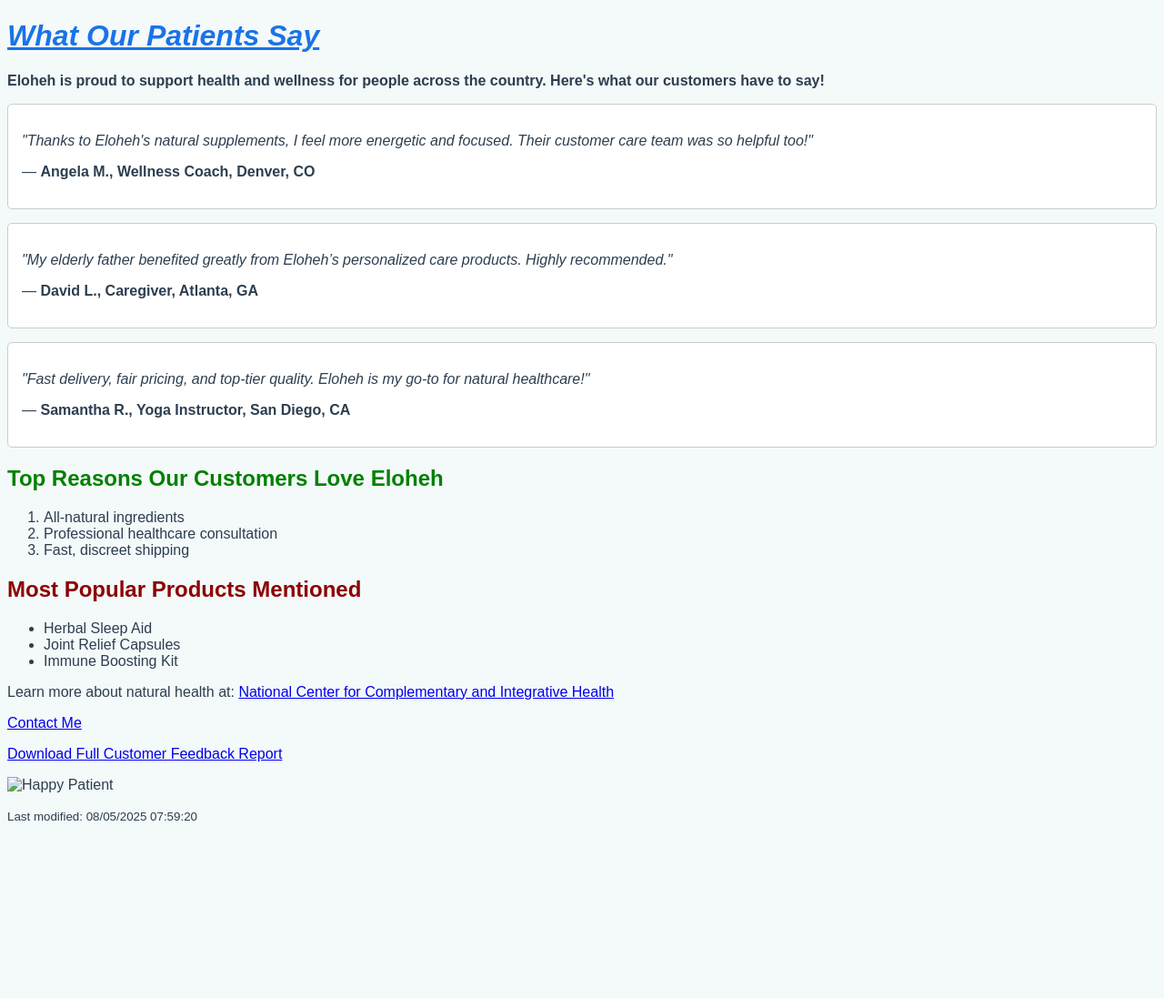
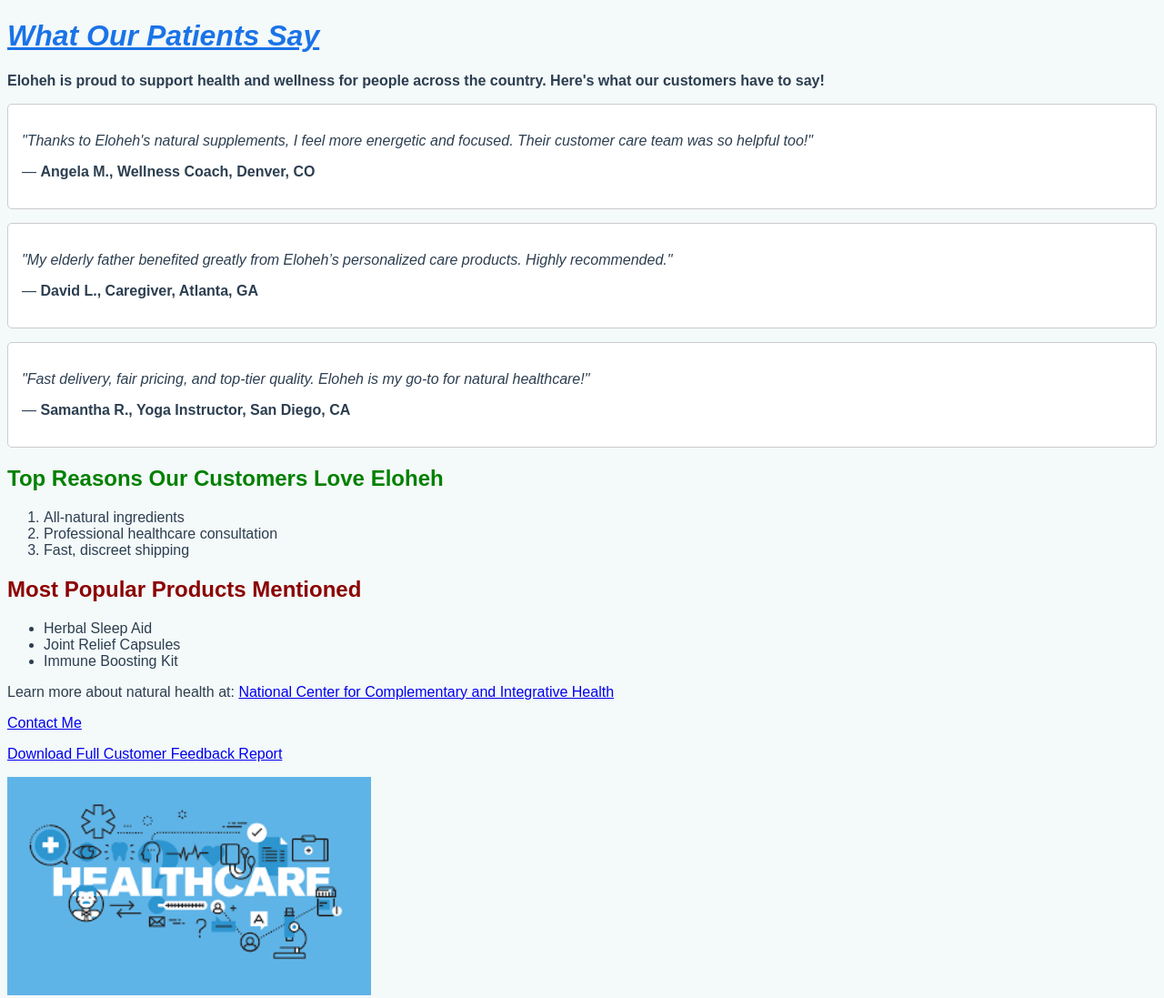
Before and after one commit to AaronZzq1/Team-Project-Zhiqi, a plain HTML site: page index.html in a window 1280 px wide. Shown: the top 1097 px of the page at 91% size. Before the commit the page ends 922 px from the top, so only its background shows below. Drawn offline with Linux system fonts and the light colour scheme.

Commit message:
Update index.html

```diff
--- a/index.html
+++ b/index.html
@@ -69,7 +69,7 @@
     <a href="Eloheh_Feedback_Report.pdf" download>Download Full Customer Feedback Report</a>
   </p>
 
-  <img src="Health%care.png" alt="Happy Patient" width="400">
+  <img src="health-care.png" alt="Happy Patient" width="400">
 
   <script>
     document.write("<p><small>Last modified: " + document.lastModified + "</small></p>");
```
